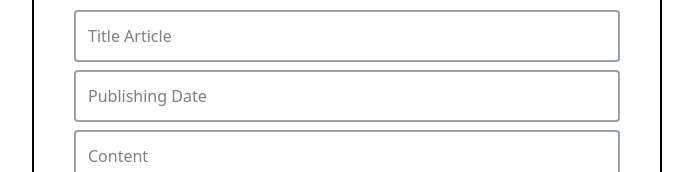
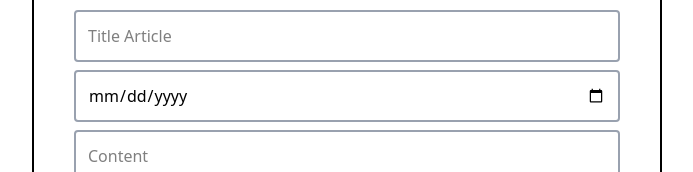
Before and after one commit to loihnt05/backlab, a React (Vite) app in the folder personal-blog/client/: page /new in a window 1280 px wide. Shown: the part 198-370 px from the top of the page, without its empty margins (293-986 px from the left). Built offline with nearby package versions, Linux system fonts and the light colour scheme; no server answers.

Commit message:
get and post data

```diff
--- a/personal-blog/client/src/App.tsx
+++ b/personal-blog/client/src/App.tsx
@@ -1,21 +1,27 @@
+import { fetchArticles } from "./api";
 import Article, { ArticleHome } from "./components/Article";
-import data from "./data.json";
 export type Article = {
   id: string
   title: string;
-  publishDate: Date;
+  publishDate: string;
   content: string;
 };
 
+import { useEffect, useState } from "react";
+
 function App() {
   const login = localStorage.getItem("login") === "admin";
-  const parsedArticles: Article[] = data.map((article) => ({
-    ...article,
-    publishDate: new Date(article.publishDate),
-  }));
+  const [article, setArticle] = useState<Article[]>([]);
+
+  useEffect(() => {
+    fetchArticles().then(setArticle);
+  }, []);
+
+  console.log(article);
+
   return (
     <div className="w-[50%] flex flex-col border-3 border-black border-solid rounded-md p-10 gap-5">
-      <ArticleHome listArticle={parsedArticles} admin={!!login}></ArticleHome>
+      <ArticleHome listArticle={article} admin={!!login}></ArticleHome>
     </div>
   );
 }
--- a/personal-blog/client/src/api.ts
+++ b/personal-blog/client/src/api.ts
@@ -1,5 +1,6 @@
 // src/api.ts
 import axios from "axios";
+import type { Article } from "./App";
 
 export async function fetchProtectedData(username: string, password: string) {
   const token = btoa(`${username}:${password}`);
@@ -11,3 +12,19 @@ export async function fetchProtectedData(username: string, password: string) {
 
   return res.data;
 }
+
+export async function fetchArticles(): Promise<Article[]> {
+  const res = await axios.get("http://localhost:3000/items");
+  return res.data;
+}
+
+export async function createArticle(article: Article): Promise<Article> {
+  // Use admin credentials for authentication
+  const token = btoa("admin:admin");
+  const res = await axios.post("http://localhost:3000/items", article, {
+    headers: {
+      Authorization: `Basic ${token}`
+    }
+  });
+  return res.data;
+}
--- a/personal-blog/client/src/components/Article.tsx
+++ b/personal-blog/client/src/components/Article.tsx
@@ -1,12 +1,22 @@
 import { useNavigate, useParams } from "react-router-dom";
 import type { Article } from "../App";
 import { Link } from "react-router-dom";
-import data from "../data.json";
-import { useState } from "react";
+import { useEffect, useState } from "react";
 
 export default function Article() {
   const { id } = useParams();
-  const article = data.find((a) => a.id === id);
+  const [article, setArticle] = useState<Article | null>(null);
+
+  useEffect(() => {
+    const fetchArticle = async () => {
+      const response = await fetch(`http://localhost:3000/items`);
+      if (response.ok) {
+        const data = await response.json();
+        setArticle(data);
+      }
+    };
+    fetchArticle();
+  }, [id]);
 
   if (!article) {
     return <div>Article not found</div>;
@@ -41,6 +51,7 @@ export function ArticleHome({
   const handleDelete = (article: Article) => {
     setListArticles((prev => prev.filter(item => item.id !== article.id)))
   };
+
   return (
     <div className="h-full space-y-10">
       {showPopup && (
@@ -111,7 +122,7 @@ export function ArticleHome({
                 </div>
               ) : (
                 <p className="text-md text-gray-400 font-semibold ml-auto">
-                  {article.publishDate.toDateString()}
+                  {article.publishDate}
                 </p>
               )}
             </div>
--- a/personal-blog/client/src/components/Edit-Article.tsx
+++ b/personal-blog/client/src/components/Edit-Article.tsx
@@ -1,13 +1,50 @@
 import { useParams } from "react-router-dom";
-import data from "../data.json"
+import { useEffect, useState } from "react";
+import { createArticle, fetchArticles } from "../api";
+import type { Article } from "../App";
 export default function EditArticle({ title }: { title: string }) {
-  const { id } = useParams()
-  const article = data.find((a) => a.id === id)
-  const pubDate = article ? new Date(article?.publishDate).toLocaleDateString("en-US", {
-          year: "numeric",
-          month: "long",
-          day: "numeric"
-        }) : ""
+  const [valueTitle, setValueTitle] = useState<string>("");
+  const [valueDate, setValueDate] = useState<string>("");
+  const [valueContent, setValueContent] = useState<string>("");
+  const [article, setArticle] = useState<Article | null>(null);
+
+  const { id } = useParams();
+  useEffect(() => {
+    const fetchArticle = async () => {
+      const data = await fetchArticles();
+      const foundArticle = data.find((a) => a.id === id) || null;
+      setArticle(foundArticle);
+
+      // Initialize form with article data if editing
+      if (foundArticle) {
+        setValueTitle(foundArticle.title);
+        setValueContent(foundArticle.content);
+        // Format the date for input
+        const date = new Date(foundArticle.publishDate);
+        setValueDate(date.toISOString().split('T')[0]); // YYYY-MM-DD format
+      }
+    };
+    fetchArticle();
+  }, [id]);
+  const handleAddBlog = () => {
+    const newArticle: Article = {
+      id: article ? article.id : Date.now().toString(),
+      title: valueTitle || "",
+      publishDate: valueDate ? new Date(valueDate).toISOString() : new Date().toISOString(),
+      content: valueContent || ""
+    };
+    createArticle(newArticle).then(() => {
+      console.log("Article saved successfully");
+      // Don't clear form if editing, only if creating new
+      if (!article) {
+        setValueTitle("");
+        setValueDate("");
+        setValueContent("");
+      }
+    }).catch((error) => {
+      console.error("Error saving article:", error);
+    });
+  }
   return (
     <div className="flex flex-col gap-2 border-2 border-black border-solid p-10  h-[80%] w-[50%] rounded-xl">
       <h1 className="text-4xl font-bold mb-7">{title} Article</h1>
@@ -15,20 +52,23 @@ export default function EditArticle({ title }: { title: string }) {
         className="border-gray-400 border-2 border-solid p-3 rounded-sm"
         type="text"
         placeholder="Title Article"
-        defaultValue={article?.title}
+        value={valueTitle}
+        onChange={(e) => setValueTitle(e.target.value)}
       />
       <input
         className="border-gray-400 border-2 border-solid p-3 rounded-sm "
-        type="text"
+        type="date"
         placeholder="Publishing Date"
-        defaultValue={pubDate}
+        value={valueDate}
+        onChange={(e) => setValueDate(e.target.value)}
       />
       <textarea
         className="border-gray-400 border-2 border-solid p-3 rounded-sm h-100 text-left w-full"
         placeholder="Content"
-        defaultValue={article?.content}
+        value={valueContent}
+        onChange={(e) => setValueContent(e.target.value)}
       />
-      <button className="w-[30%] cursor-pointer hover:bg-gray-100 text-black p-3 border-2 border-gray-400 border-solid rounded-md">
+      <button onClick={handleAddBlog} className="w-[30%] cursor-pointer hover:bg-gray-100 text-black p-3 border-2 border-gray-400 border-solid rounded-md">
         {title === "Update" ? "Update" : "Publish"}
       </button>
     </div>
--- a/personal-blog/client/src/data.json
+++ /dev/null
@@ -1,62 +0,0 @@
-[
-  {
-    "id": "the-rise-of-typescript",
-    "title": "The Rise of TypeScript",
-    "publishDate": "2024-01-15T00:00:00.000Z",
-    "content": "TypeScript is quickly becoming the go-to language for scalable JavaScript development."
-  },
-  {
-    "id": "understanding-react-hooks",
-    "title": "Understanding React Hooks",
-    "publishDate": "2024-02-10T00:00:00.000Z",
-    "content": "Hooks are functions that let you use state and other React features without writing a class."
-  },
-  {
-    "id": "10-tips-for-clean-code",
-    "title": "10 Tips for Clean Code",
-    "publishDate": "2024-03-05T00:00:00.000Z",
-    "content": "Clean code is all about readability, simplicity, and maintainability."
-  },
-  {
-    "id": "exploring-nodejs-streams",
-    "title": "Exploring Node.js Streams",
-    "publishDate": "2024-04-12T00:00:00.000Z",
-    "content": "Streams provide an efficient way to handle reading/writing files, network communications, or any end-to-end information exchange."
-  },
-  {
-    "id": "css-grid-vs-flexbox",
-    "title": "CSS Grid vs Flexbox",
-    "publishDate": "2024-05-22T00:00:00.000Z",
-    "content": "Both Grid and Flexbox are powerful layout systems. Understanding when to use each is key."
-  },
-  {
-    "id": "guide-to-javascript-closures",
-    "title": "A Guide to JavaScript Closures",
-    "publishDate": "2024-06-01T00:00:00.000Z",
-    "content": "Closures are functions that remember the variables from the place where they were defined, even after that context has gone."
-  },
-  {
-    "id": "improving-web-performance",
-    "title": "Improving Web Performance",
-    "publishDate": "2024-06-18T00:00:00.000Z",
-    "content": "Optimizing images, using lazy loading, and reducing render-blocking resources are crucial for performance."
-  },
-  {
-    "id": "demystifying-async-await",
-    "title": "Demystifying Async/Await",
-    "publishDate": "2024-07-04T00:00:00.000Z",
-    "content": "Async/await simplifies asynchronous programming by allowing you to write promise-based code as if it were synchronous."
-  },
-  {
-    "id": "basics-of-functional-programming",
-    "title": "The Basics of Functional Programming",
-    "publishDate": "2024-07-20T00:00:00.000Z",
-    "content": "Functional programming is a paradigm that treats computation as the evaluation of mathematical functions."
-  },
-  {
-    "id": "whats-new-in-es2025",
-    "title": "What's New in ES2025",
-    "publishDate": "2025-01-01T00:00:00.000Z",
-    "content": "The latest ECMAScript introduces pattern matching, improved async handling, and more."
-  }
-]
```
Also changed, not shown: 2 other files (tests, documents, lock files or other folders).
